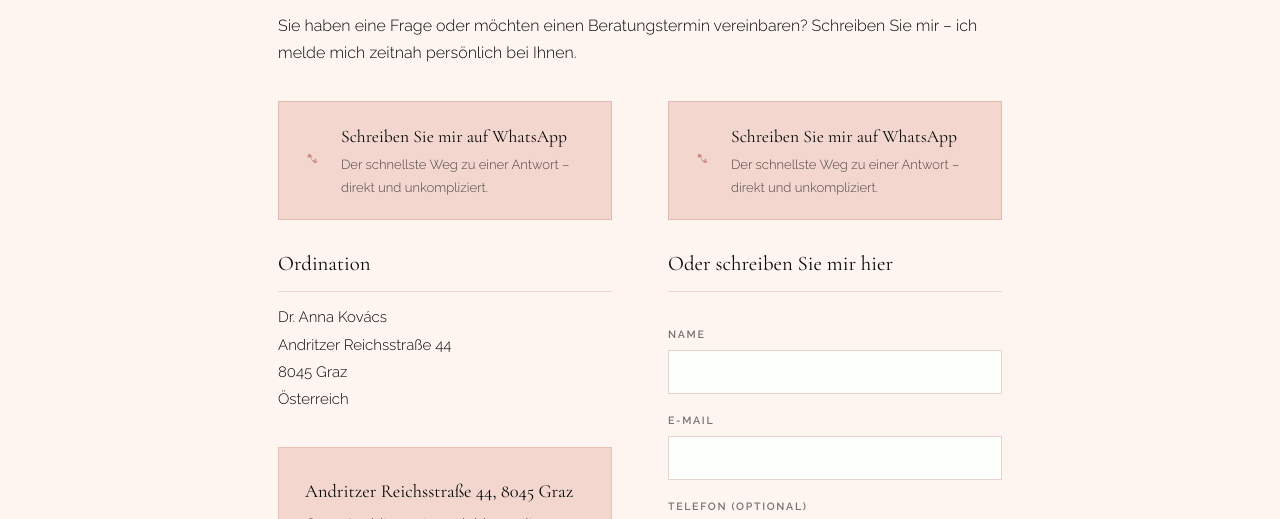
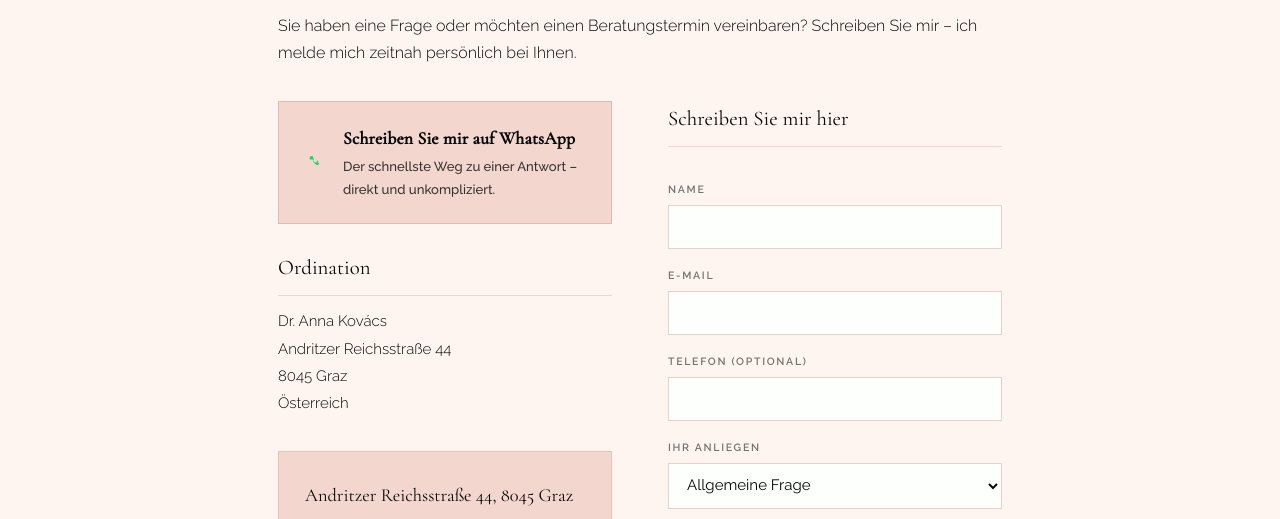
Before and after one commit to kvcstms11/drkovacsanna, a plain HTML site: page kontakt.html in a window 1280 px wide. Shown: the part 276-795 px from the top of the page. Drawn offline with nearby package versions, Linux system fonts and the light colour scheme.

Commit message:
Add files via upload

```diff
--- a/kontakt.html
+++ b/kontakt.html
@@ -176,6 +176,14 @@ footer{padding:28px 20px}
 .k-wa svg{width:26px;height:26px;fill:var(--rose);flex:0 0 26px}
 .k-wa strong{display:block;font-family:var(--hd);font-size:1.1rem;font-weight:400}
 .k-wa em{font-style:normal;font-size:.82rem;opacity:.7;display:block;margin-top:3px}
+
+.k-wa strong{font-weight:600;letter-spacing:.01em}
+.k-wa em{font-weight:500;opacity:.8}
+.k-wa{padding:22px 24px}
+
+/* WhatsApp: csak az ikon a márkazöldben, a gomb a praxis színeiben marad */
+.k-wa svg{fill:#25D366}
+.k-wa:hover svg{fill:#1DA851}
 </style>
 </head>
 <body>
@@ -225,7 +233,7 @@ Verfügung.</p>
 </div>
 </div>
 <div>
-<a class="k-wa" href="https://wa.me/message/RULOA4VYS3Q7D1" rel="noopener" target="_blank"><svg aria-hidden="true" viewBox="0 0 24 24"><path d="M17.47 14.38c-.3-.15-1.76-.87-2.03-.97-.27-.1-.47-.15-.67.15-.2.3-.77.96-.94 1.16-.17.2-.35.22-.65.08-.3-.15-1.25-.46-2.39-1.47-.88-.79-1.48-1.76-1.65-2.06-.17-.3-.02-.46.13-.61.13-.13.3-.35.45-.52.15-.17.2-.3.3-.5.1-.2.05-.37-.02-.52-.08-.15-.67-1.61-.92-2.21-.24-.58-.49-.5-.67-.51h-.57c-.2 0-.52.07-.79.37-.27.3-1.04 1.01-1.04 2.480 1.46 1.07 2.871.22 3.07.15.2 2.1 3.2 5.08 4.49.71.31 1.26.49 1.69.62.71.23 1.36.2 1.87.12.57-.091.76-.72 2.01-1.41.25-.7.25-1.29.17-1.42-.07-.13-.27-.2-.57-.35zM12.05 21.8h-.01a9.8 9.8 0 0 1-4.99-1.37l-.36-.21-3.71.97.99-3.62-.23-.37a9.79 9.79 0 0 1-1.5-5.23c0-5.4 4.4-9.8 9.81-9.8a9.74 9.74 0 0 1 6.93 2.88 9.74 9.74 0 0 1 2.87 6.93c0 5.41-4.4 9.81-9.8 9.81zM20.52 3.45A11.72 11.72 0 0 0 12.05 0C5.5 0 .16 5.33.16 11.89c0 2.1.55 4.14 1.59 5.95L.06 24l6.3-1.65a11.87 11.87 0 0 0 5.68 1.45h.01c6.55 011.89-5.34 11.89-11.9 0-3.18-1.24-6.17-3.49-8.42z"></path></svg><span><strong>Schreiben Sie mir auf WhatsApp</strong><em>Der schnellste Weg zu einer Antwort – direkt und unkompliziert.</em></span></a><div class="k-block"><h2>Oder schreiben Sie mir hier</h2></div>
+<div class="k-block"><h2>Schreiben Sie mir hier</h2></div>
 <form action="https://api.web3forms.com/submit" class="k-form" id="kform" method="POST">
 <input name="access_key" type="hidden" value="WEB3FORMS_ACCESS_KEY_HIER_EINSETZEN"/>
 <input name="subject" type="hidden" value="Neue Anfrage über drannakovacs.at"/>
```
